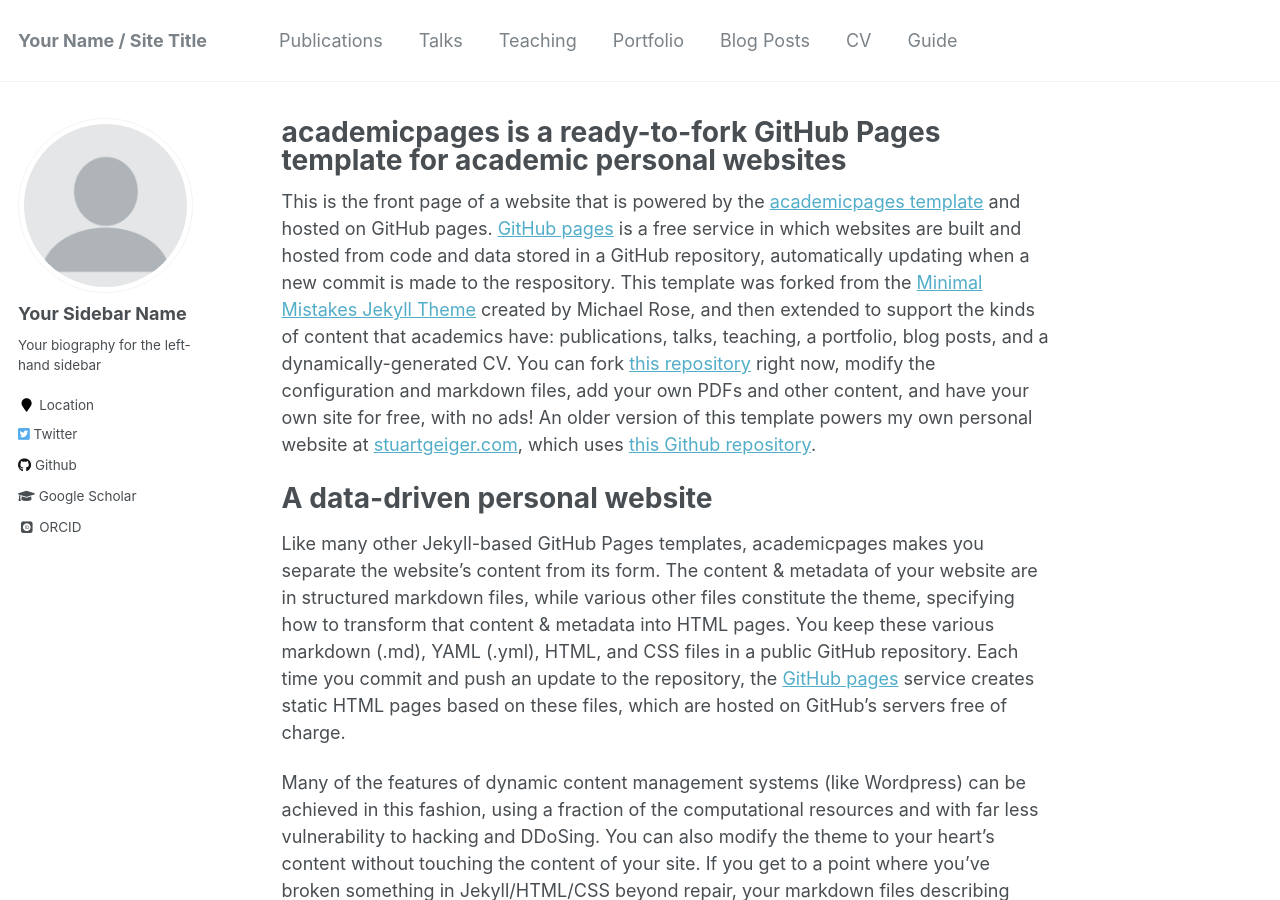
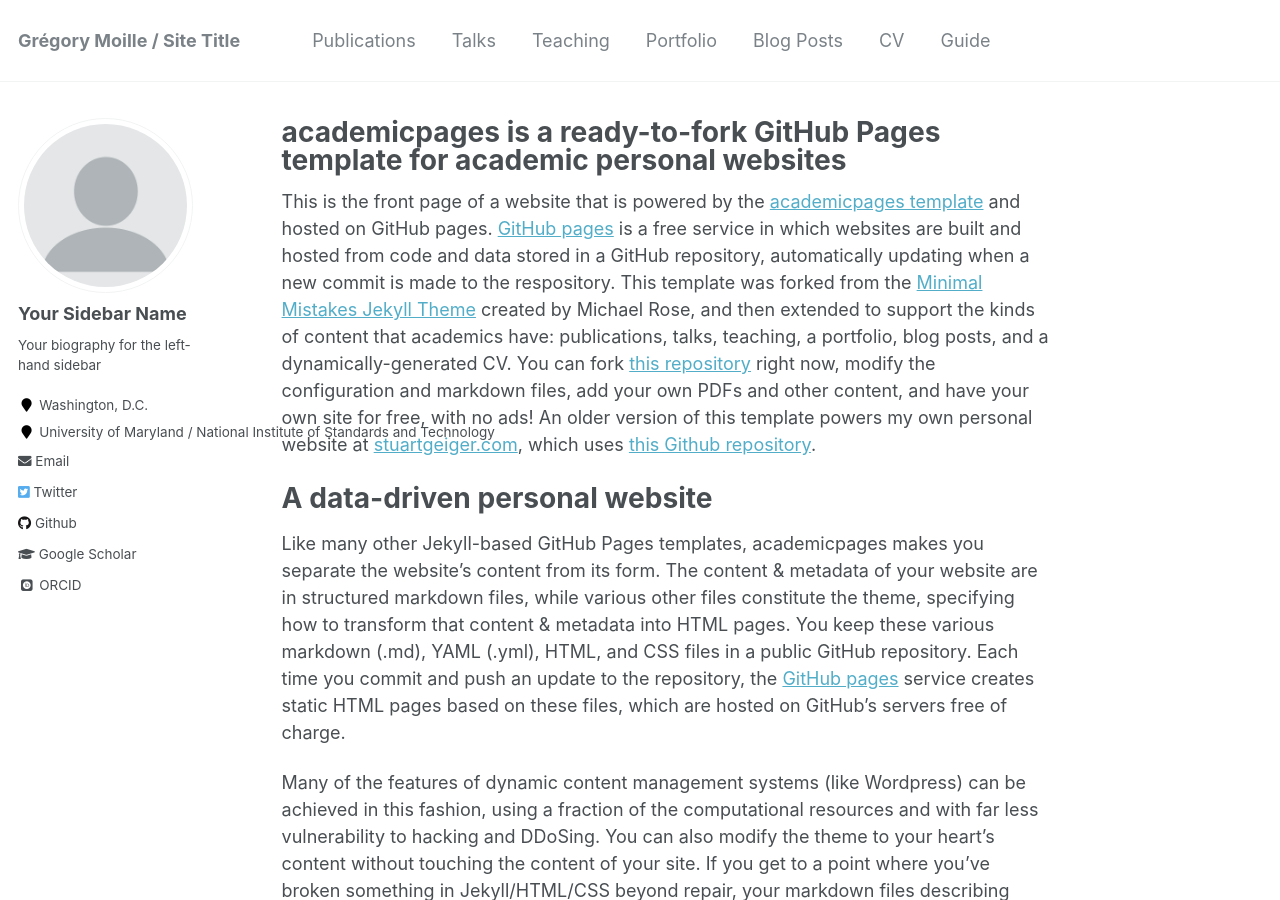
Before and after one commit to gregmoille/gregmoille.github.io, a Jekyll site: the page built from academicpages.github.io/_pages/about.md, in a window 1280 px wide and 900 px high. Built offline with Jekyll 4.4.1, drawn with Linux system fonts in a browser that asks for light colours; some web fonts are replaced; some of the changed text lies outside the part shown.

Commit message:
Modify config

```diff
--- a/_config.yml
+++ b/_config.yml
@@ -7,11 +7,11 @@
 
 # Site Settings
 locale                   : "en-US"
-title                    : "Your Name / Site Title"
+title                    : "Grégory Moille / Site Title"
 title_separator          : "-"
-name                     : &name "Your Name"
+name                     : &name "Grégory Moille"
 description              : &description "personal description"
-url                      : https://academicpages.github.io # the base hostname & protocol for your site e.g. "https://mmistakes.github.io"
+url                      : https://gregmoille.github.io # the base hostname & protocol for your site e.g. "https://mmistakes.github.io"
 baseurl                  : "" # the subpath of your site, e.g. "/blog"
 repository               : "academicpages/academicpages.github.io"
 teaser                   :  # filename of teaser fallback teaser image placed in /images/, .e.g. "500x300.png"
@@ -83,10 +83,10 @@ author:
   name             : "Your Sidebar Name"
   avatar           : "profile.png"
   bio              : "Your biography for the left-hand sidebar"
-  location         : "Location"
-  employer         :
-  googlescholar    : "http://yourfullgooglescholarurl.com"
-  email            :
+  location         : "Washington, D.C."
+  employer         : "University of Maryland / National Institute of Standards and Technology"
+  googlescholar    : "https://scholar.google.fr/citations?user=6fBdsmYAAAAJ&hl=fr"
+  email            : "gmoille@umd.edu"
   researchgate     :  # example: "https://www.researchgate.net/profile/yourprofile"
   uri              :
   bitbucket        :
```
Also changed, not shown: _drafts/ScientificJournalQualityFiguresWithPython.md (added, +1 -0 lines), _drafts/InstallingAndSetingUpFedoraForALab.md (renamed from _posts/InstallingAndSetingUpFedoraForALab.md), _drafts/JupyterHubForAcademicResearchGroups.md (renamed from _posts/JupyterHubForAcademicResearchGroups.md), _drafts/PythonForIntrumentControlIntheLab.md (renamed from _posts/PythonForIntrumentControlIntheLab.md), _drafts/ZeroTierOneforAcademicLab.md (renamed from _posts/ZeroTierOneforAcademicLab.md).
